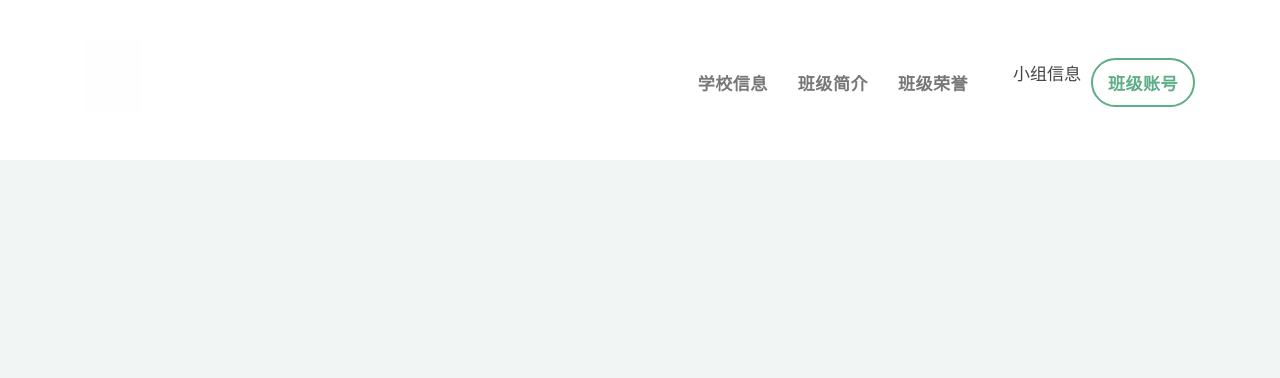
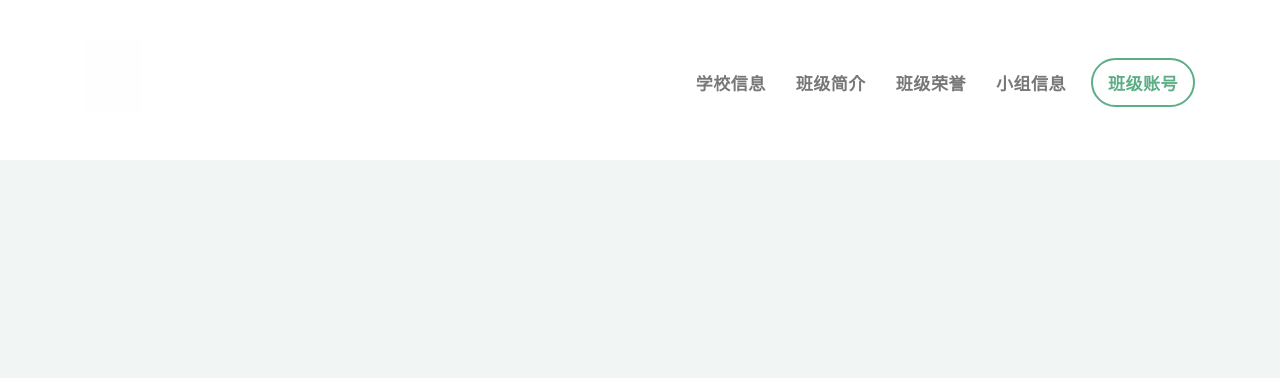
Before and after one commit to lzzj2413/lzzj2413.github.io, a plain HTML site: page index.html in a window 1280 px wide. Shown: the top 378 px of the page. Drawn offline with nearby package versions, Linux system fonts and the light colour scheme.

Commit message:
Update index.html

```diff
--- a/index.html
+++ b/index.html
@@ -27,7 +27,7 @@
 					<li><a href="#videos">学校信息</a></li>
 					<li><a href="#about">班级简介</a></li>
 					<li><a href="#services">班级荣誉</a></li>
-					<li><a href="#group"></a>小组信息</a></li>
+					<li><a href="#group">小组信息</a></li>
 					<li><a class="nav-cta" href="#videos">班级账号</a></li>
 				</ul>
 			</nav>
```
